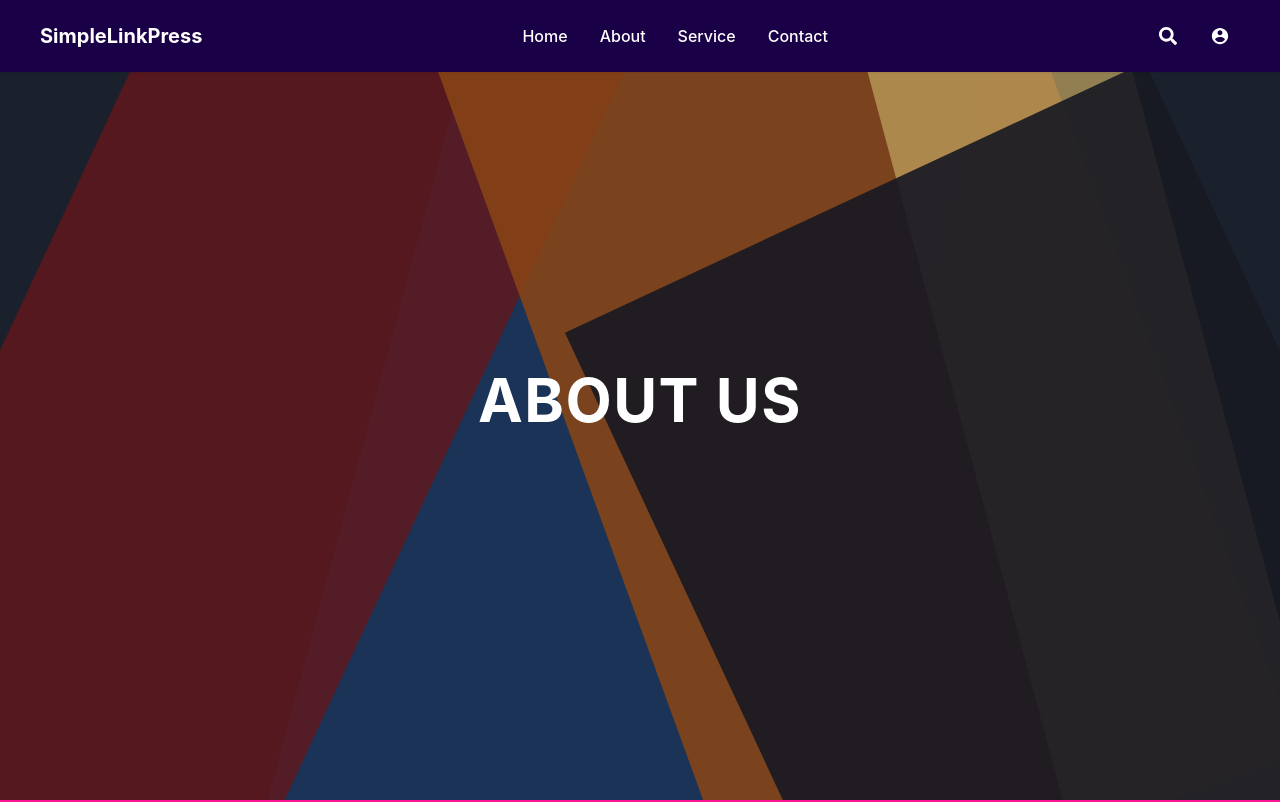
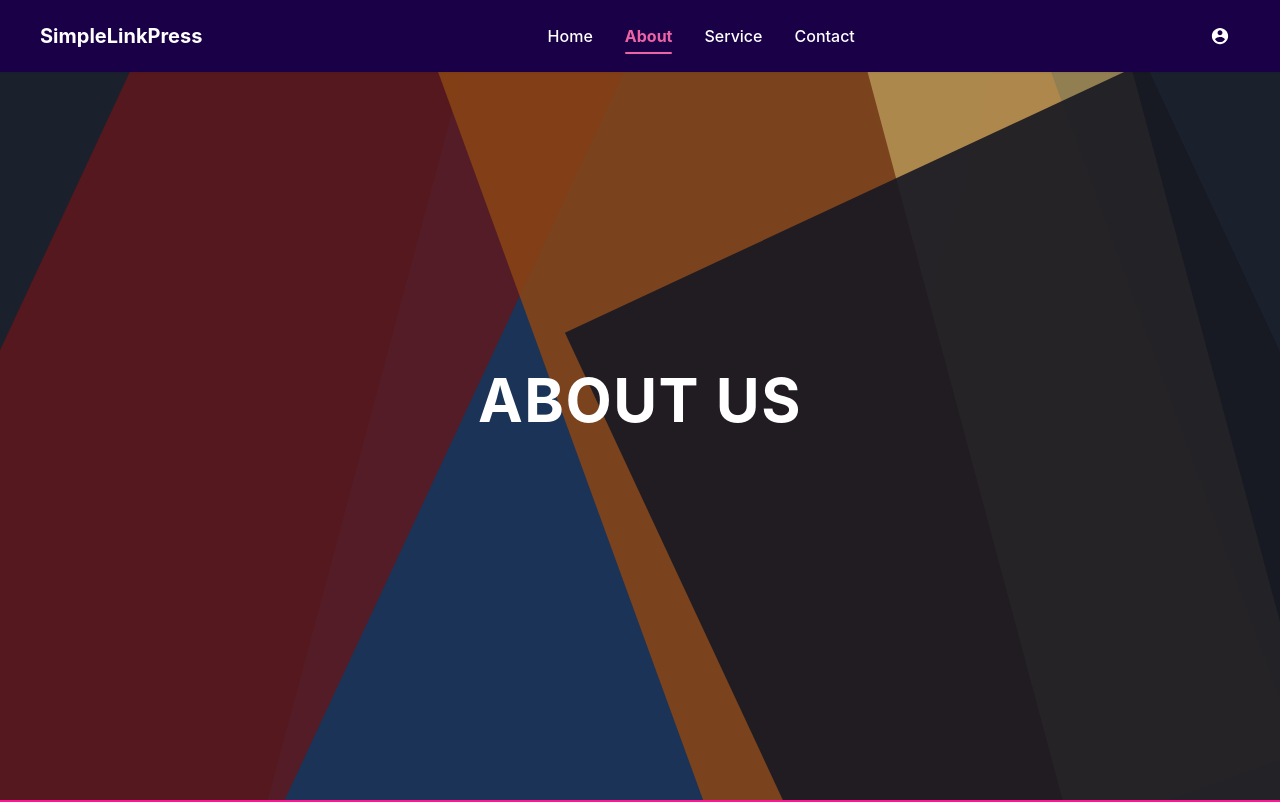
Before and after one commit to anyanwufrancis/Simplelinkprintingpress, a React (Vite) app: page /About in a window 1280 px wide. Shown: the top 802 px of the page. Built offline with nearby package versions, Linux system fonts and the light colour scheme.

Commit message:
made some changes

```diff
--- a/src/Components/Contact.tsx
+++ b/src/Components/Contact.tsx
@@ -54,7 +54,7 @@ export default function Contact() {
     };
 
     const info = [
-        { icon: <FaMapMarkedAlt />, title: "Address", detail: "Suite 004, Tuturu Plaza, Ado, Nasarawa", num: [] },
+      { icon: <FaMapMarkedAlt />, title: "Address", detail: "Suite 004, Tuturu Plaza, Ado, Nasarawa", num: [] },
         { icon: <FaPhone />, title: "Call Us", num: ['08098898967', '09167678144'], detail: "" },
         { icon: <FaEnvelope />, title: "Mail Us", detail: "simplelink@gmail.com", num: [] },
         { icon: <FaClock />, title: "Opening Hours", detail: "Mon - Fri: 7am-7pm", num: [] }
@@ -66,7 +66,8 @@ export default function Contact() {
                 throw new Error("Function not implemented.");
             } }/>
             <Flex minH="100vh"
- id="banner" justifyContent="center" alignItems="center" h="20rem" bg="gray.700">
+ id="banner"
+  justifyContent="center" alignItems="center" h="20rem" bg="gray.700">
                 <Text fontSize="42px" color="white" fontWeight={600}>Contact</Text>
             </Flex>
 
--- a/src/Components/shared/footer.tsx
+++ b/src/Components/shared/footer.tsx
@@ -85,7 +85,7 @@ const Footer = () => {
           </Box>
 
           {/* Quick Links */}
-          <Box minW="200px" mb={{ base: 4, md: 0 }}>
+          <Box minW="100px" mb={{ base: 4, md: 0 }}>
             <Text fontWeight="bold" fontSize="2xl" mb={4}>
               Quick Links
             </Text>
@@ -131,7 +131,7 @@ const Footer = () => {
           </Box>
 
           {/* Contact Section */}
-          <Box minW="200px" mb={{ base: 4, md: 12 }}>
+          <Box minW="2   00px" mb={{ base: 4, md: 12 }}>
             <Text fontWeight="bold" fontSize="2xl" mb={4}>
               Contact
             </Text>
--- a/src/Components/shared/header.tsx
+++ b/src/Components/shared/header.tsx
@@ -1,4 +1,4 @@
-"use client";
+// Header.tsx
 
 import {
   Box,
@@ -13,24 +13,31 @@ import {
   DrawerCloseButton,
   useDisclosure,
   VStack,
-  Link,
+  Link as ChakraLink,
 } from "@chakra-ui/react";
 import { FaSearch, FaBars } from "react-icons/fa";
 import { IoMdContact } from "react-icons/io";
+import { useLocation } from "react-router-dom";
 
 type HeaderProps = {
   onOpenSearch: () => void;
 };
 
-const Header = ({ onOpenSearch }: HeaderProps) => {
+export default function Header({ onOpenSearch }: HeaderProps) {
   const { isOpen, onOpen, onClose } = useDisclosure();
+  const location = useLocation();
+  const currentPath = location.pathname;
+
+  // Show search only on home page
+  const isHome = currentPath === "/";
 
   const navLinks = [
-    { label: "Home", href: "/" },
-    { label: "About", href: "/About" },
+    { label: "Home",    href: "/" },
+    { label: "About",   href: "/About" },
     { label: "Service", href: "/Service" },
     { label: "Contact", href: "/Contact" },
   ];
+
   return (
     <>
       <Box
@@ -58,23 +65,44 @@ const Header = ({ onOpenSearch }: HeaderProps) => {
             SimpleLinkPress
           </Text>
 
+          {/* Desktop navigation */}
           <Flex gap={8} align="center" display={{ base: "none", md: "flex" }}>
-            {navLinks.map((link) => (
-              <Link
-                // as={NextLink}
+            {navLinks.map((link) => {
+              const isActive = currentPath === link.href;
+
+              return (
+                <ChakraLink
                   key={link.href}
                   href={link.href}
-                color="white"
-                fontWeight="medium"
-                _hover={{ color: "pink.400", textDecoration: "none" }}
+                  color={isActive ? "pink.400" : "white"}
+                  fontWeight={isActive ? "bold" : "medium"}
+                  textDecoration="none"
+                  _hover={{ color: "pink.400" }}
+                  position="relative"
+                  _after={
+                    isActive
+                      ? {
+                          content: '""',
+                          position: "absolute",
+                          width: "100%",
+                          height: "2px",
+                          bottom: "-6px",
+                          left: 0,
+                          bg: "pink.400",
+                          borderRadius: "full",
+                        }
+                      : {}
+                  }
                 >
                   {link.label}
-              </Link>
-            ))}
+                </ChakraLink>
+              );
+            })}
           </Flex>
 
+          {/* Right icons - search only on home */}
           <Flex align="center" gap={3}>
-            {/* 🔥 GLOBAL SEARCH BUTTON */}
+            {isHome && (
               <IconButton
                 aria-label="Global Search"
                 icon={<FaSearch />}
@@ -84,23 +112,23 @@ const Header = ({ onOpenSearch }: HeaderProps) => {
                 _hover={{ bg: "whiteAlpha.200" }}
                 onClick={onOpenSearch}
               />
+            )}
 
-            {/* /* Replace your Contact IconButton with this */}
-            <Link href="/contact">
+            <ChakraLink href="/Contact">
               <IconButton
-                aria-label="Login"
+                aria-label="Contact"
                 icon={<IoMdContact />}
                 variant="ghost"
                 color="white"
                 fontSize="20px"
                 _hover={{ bg: "whiteAlpha.200" }}
               />
-            </Link>
+            </ChakraLink>
           </Flex>
         </Flex>
       </Box>
 
-      {/* Mobile Menu */}
+      {/* Mobile Drawer */}
       <Drawer isOpen={isOpen} placement="left" onClose={onClose}>
         <DrawerOverlay />
         <DrawerContent bg="#1a0047" color="white">
@@ -109,25 +137,28 @@ const Header = ({ onOpenSearch }: HeaderProps) => {
             Menu
           </DrawerHeader>
           <DrawerBody>
-            <VStack align="start" spacing={6} mt={4}>
-              {navLinks.map((link) => (
-                <Link
-                  // as={NextLink}
+            <VStack align="start" spacing={6} mt={6}>
+              {navLinks.map((link) => {
+                const isActive = currentPath === link.href;
+
+                return (
+                  <ChakraLink
                     key={link.href}
                     href={link.href}
-                  color="white"
-                  fontWeight="medium"
-                  _hover={{ color: "pink.400", textDecoration: "none" }}
+                    color={isActive ? "pink.400" : "white"}
+                    fontWeight={isActive ? "bold" : "medium"}
+                    fontSize="lg"
+                    _hover={{ color: "pink.400" }}
+                    onClick={onClose}
                   >
                     {link.label}
-                </Link>
-              ))}
+                  </ChakraLink>
+                );
+              })}
             </VStack>
           </DrawerBody>
         </DrawerContent>
       </Drawer>
     </>
   );
-};
-
-export default Header;
+}
```
Lines whose indentation alone changed are shown as unchanged.
